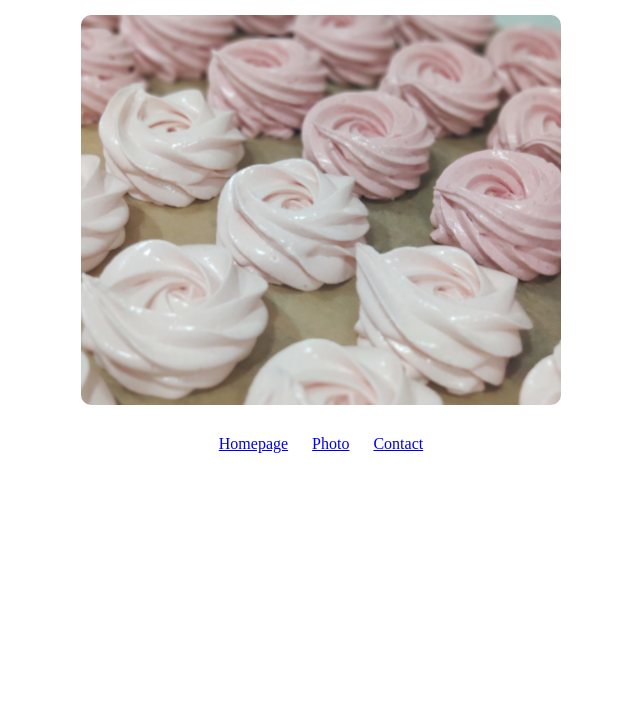
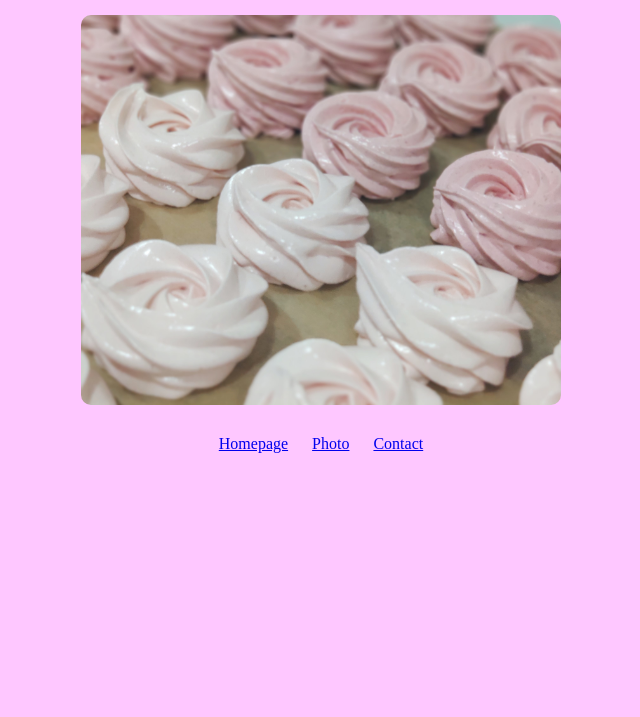
Before and after one commit to Lana2408/Croissant, a plain HTML site: page photo.html in a window 1280 px wide. Shown: the part 83-800 px from the top of the page, without its empty margins (319-959 px from the left). Drawn offline with Linux system fonts and the light colour scheme.

Commit message:
Changed background

```diff
--- a/css/styles.css
+++ b/css/styles.css
@@ -1,6 +1,7 @@
 
 body {
     margin: 30px 40px;
+    background: #fec7ff
 }
 
 h1 {
```
Also changed, not shown: index.html (+1 -6 lines).
